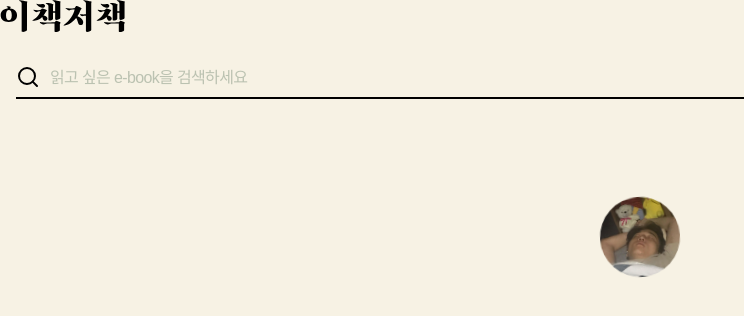
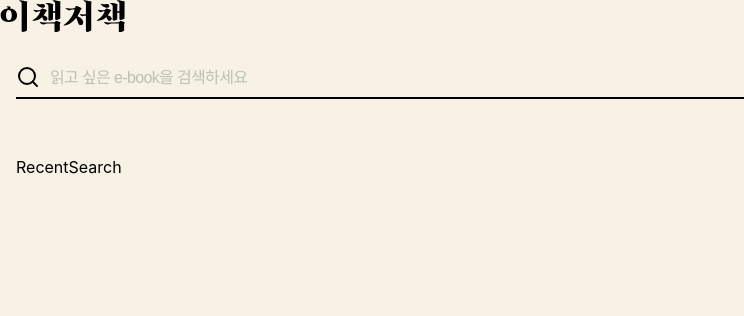
Before and after one commit to ridimillie/ridimillie-frontend, a Next.js app: page /search in a window 1280 px wide. Shown: the top 316 px of the page, without its empty margins (0-744 px from the left). Built offline with nearby package versions, Linux system fonts and the light colour scheme.

Commit message:
[Chore] remove test setting

```diff
--- a/pages/search.tsx
+++ b/pages/search.tsx
@@ -150,12 +150,11 @@ function Search() {
         />
       </Styled.InputWrapper>
       <Styled.SearchResultWrapper>
-        {/* {searchState === IDLE && <RecentSearch />}
+        {searchState === IDLE && <RecentSearch />}
         {searchState === LOADING && <Loading />}
         {searchState === RESOLVED && bookList.length !== 0 && <SearchResult bookList={bookList} />}
         {searchState === RESOLVED && bookList.length === 0 && <NoResult />}
-        {searchState === REJECTED && <SearchError />} */}
-        <Loading />
+        {searchState === REJECTED && <SearchError />}
       </Styled.SearchResultWrapper>
     </div>
   );
```
